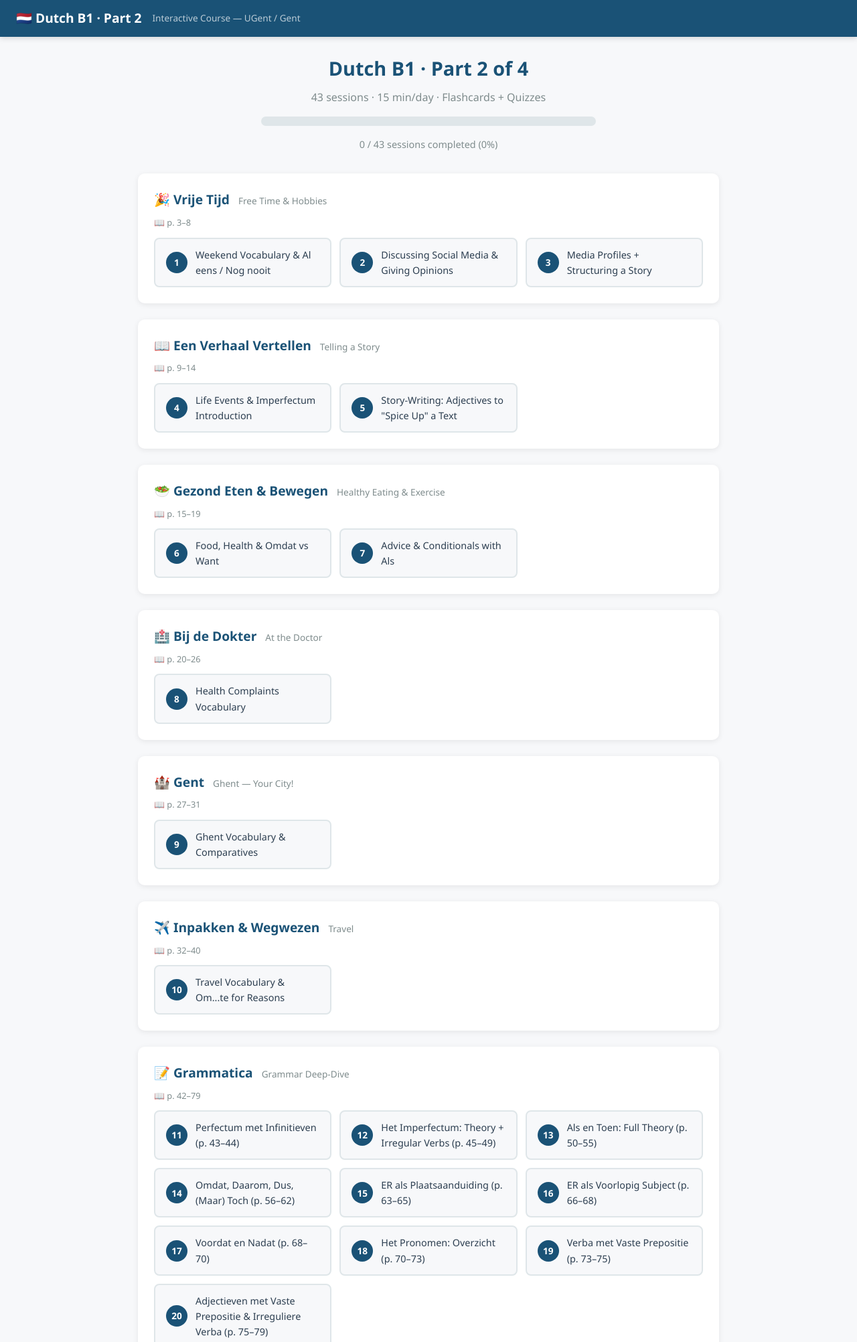
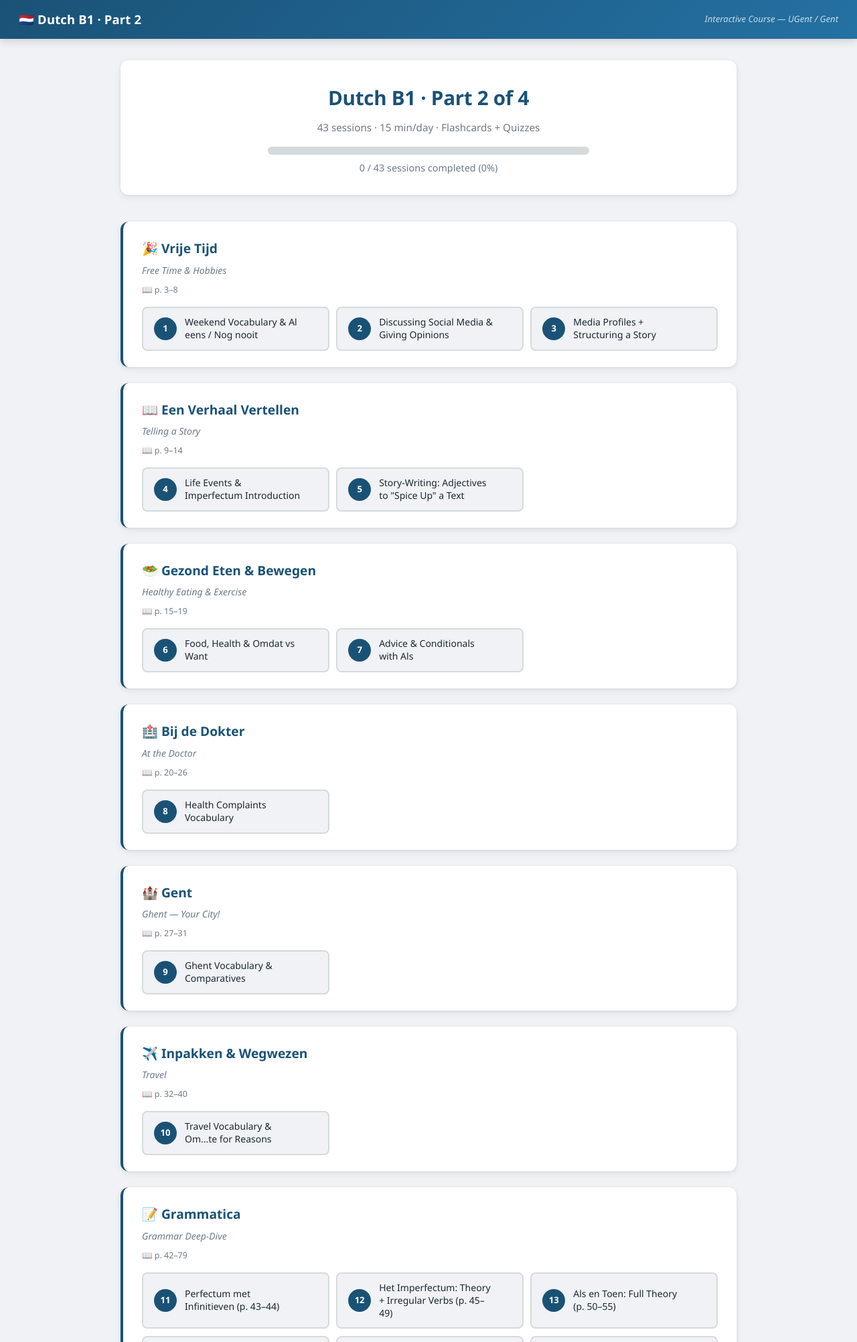
Before and after one commit to KKural/Dutch, a Flask app: page / in a window 1280 px wide. Shown: the top 2004 px of the page at 67% size. Run offline with Flask 3, Linux system fonts and the light colour scheme.

Commit message:
UI improvements: alignment, nav, chapter cards, session tiles, tabs, spacing

```diff
--- a/static/style.css
+++ b/static/style.css
@@ -1,17 +1,20 @@
 /* ===== VARIABLES ===== */
 :root {
-    --bg: #f7f8fa;
+    --bg: #f0f2f5;
     --card: #ffffff;
     --primary: #1a5276;
-    --accent: #f39c12;
-    --success: #27ae60;
-    --danger: #e74c3c;
-    --warn: #e67e22;
-    --text: #2c3e50;
-    --muted: #7f8c8d;
-    --border: #dfe6e9;
-    --radius: 10px;
-    --shadow: 0 2px 8px rgba(0, 0, 0, 0.08);
+    --primary-light: #2471a3;
+    --accent: #e67e22;
+    --success: #1e8449;
+    --danger: #c0392b;
+    --warn: #d68910;
+    --text: #1c2833;
+    --muted: #6c7a89;
+    --border: #d5dbdb;
+    --radius: 12px;
+    --radius-sm: 8px;
+    --shadow: 0 1px 4px rgba(0,0,0,.07), 0 4px 12px rgba(0,0,0,.06);
+    --shadow-md: 0 2px 8px rgba(0,0,0,.10), 0 6px 20px rgba(0,0,0,.08);
 }
 
 /* ===== RESET ===== */
@@ -27,72 +30,84 @@ body {
     font-family: 'Segoe UI', system-ui, -apple-system, sans-serif;
     background: var(--bg);
     color: var(--text);
-    line-height: 1.6;
+    line-height: 1.65;
+    font-size: 16px;
 }
 
 /* ===== NAV ===== */
 .topnav {
-    background: var(--primary);
+    background: linear-gradient(135deg, var(--primary) 0%, var(--primary-light) 100%);
     color: #fff;
-    padding: .75rem 1.5rem;
+    padding: .85rem 1.75rem;
     display: flex;
     align-items: center;
     gap: 1rem;
     position: sticky;
     top: 0;
     z-index: 100;
-    box-shadow: 0 2px 8px rgba(0, 0, 0, .15);
+    box-shadow: 0 2px 12px rgba(0, 0, 0, .18);
 }
 
 .logo {
     color: #fff;
     text-decoration: none;
     font-weight: 700;
-    font-size: 1.2rem;
+    font-size: 1.15rem;
+    letter-spacing: .01em;
 }
 
 .nav-sub {
-    color: rgba(255, 255, 255, .7);
-    font-size: .85rem;
+    color: rgba(255, 255, 255, .75);
+    font-size: .82rem;
+    margin-left: auto;
+    font-style: italic;
 }
 
 /* ===== CONTAINER ===== */
 .container {
-    max-width: 900px;
+    max-width: 960px;
     margin: 0 auto;
-    padding: 1.5rem 1rem;
+    padding: 2rem 1.25rem;
+    min-height: calc(100vh - 56px - 72px);
 }
 
 /* ===== HERO ===== */
 .hero {
     text-align: center;
-    margin-bottom: 2rem;
+    margin-bottom: 2.5rem;
+    background: var(--card);
+    border-radius: var(--radius);
+    padding: 2rem 1.5rem 1.75rem;
+    box-shadow: var(--shadow);
 }
 
 .hero h1 {
-    font-size: 1.8rem;
+    font-size: 1.85rem;
     color: var(--primary);
+    font-weight: 700;
+    letter-spacing: -.01em;
 }
 
 .subtitle {
     color: var(--muted);
-    margin: .5rem 0;
+    margin: .5rem 0 .25rem;
+    font-size: .95rem;
 }
 
 .progress-bar-wrap {
     background: var(--border);
     border-radius: 20px;
-    height: 14px;
-    max-width: 500px;
-    margin: 1rem auto;
+    height: 12px;
+    max-width: 480px;
+    margin: 1rem auto .5rem;
     overflow: hidden;
 }
 
 .progress-bar {
-    background: linear-gradient(90deg, var(--accent), var(--success));
+    background: linear-gradient(90deg, var(--primary-light), var(--success));
     height: 100%;
     border-radius: 20px;
-    transition: width .5s ease;
+    transition: width .6s ease;
 }
 
 .progress-text {
@@ -104,73 +119,88 @@ body {
 .chapter-card {
     background: var(--card);
     border-radius: var(--radius);
-    padding: 1.5rem;
+    padding: 1.5rem 1.75rem;
     margin-bottom: 1.5rem;
     box-shadow: var(--shadow);
+    border-left: 4px solid var(--primary);
+    transition: box-shadow .2s;
+}
+
+.chapter-card:hover {
+    box-shadow: var(--shadow-md);
 }
 
 .chapter-card h2 {
     color: var(--primary);
     font-size: 1.2rem;
-    margin-bottom: .5rem;
+    font-weight: 700;
+    margin-bottom: .3rem;
+    display: flex;
+    align-items: center;
+    gap: .5rem;
 }
 
-.chapter-card h2 small {
+.ch-desc {
     color: var(--muted);
-    font-weight: 400;
-    font-size: .85rem;
-    margin-left: .5rem;
+    font-size: .875rem;
+    margin-bottom: .5rem;
+    font-style: italic;
 }
 
 .book-ref {
     color: var(--muted);
-    font-size: .8rem;
-    margin-bottom: .75rem;
+    font-size: .78rem;
+    margin-bottom: .9rem;
+    display: flex;
+    align-items: center;
+    gap: .3rem;
 }
 
 /* ===== SESSION GRID ===== */
 .session-grid {
     display: grid;
-    grid-template-columns: repeat(auto-fill, minmax(250px, 1fr));
-    gap: .75rem;
+    grid-template-columns: repeat(auto-fill, minmax(260px, 1fr));
+    gap: .65rem;
 }
 
 .session-tile {
     display: flex;
     align-items: center;
     gap: .75rem;
-    padding: .75rem 1rem;
+    padding: .75rem 2.5rem .75rem 1rem;
     background: var(--bg);
     border: 2px solid var(--border);
-    border-radius: 8px;
+    border-radius: var(--radius-sm);
     text-decoration: none;
     color: var(--text);
-    transition: all .2s;
+    transition: all .18s;
     position: relative;
+    min-height: 56px;
 }
 
 .session-tile:hover {
     border-color: var(--accent);
     transform: translateY(-2px);
     box-shadow: var(--shadow);
+    background: #fff;
 }
 
 .session-tile.done {
     border-color: var(--success);
-    background: #eafaf1;
+    background: #edfaf4;
 }
 
 .session-num {
     background: var(--primary);
     color: #fff;
-    width: 32px;
-    height: 32px;
+    width: 34px;
+    height: 34px;
     border-radius: 50%;
     display: flex;
     align-items: center;
     justify-content: center;
     font-weight: 700;
-    font-size: .85rem;
+    font-size: .82rem;
     flex-shrink: 0;
 }
 
@@ -179,17 +209,19 @@ body {
 }
 
 .session-title {
-    font-size: .9rem;
+    font-size: .875rem;
+    line-height: 1.35;
 }
 
 .badge {
     position: absolute;
-    top: 4px;
-    right: 8px;
-    font-size: .7rem;
-    padding: 2px 6px;
-    border-radius: 10px;
+    top: 5px;
+    right: 6px;
+    font-size: .65rem;
+    padding: 2px 5px;
+    border-radius: 8px;
     font-weight: 700;
+    line-height: 1.4;
 }
 
 .done-badge {
--- a/templates/index.html
+++ b/templates/index.html
@@ -13,7 +13,8 @@
 
 {% for ch in chapters %}
 <section class="chapter-card">
-    <h2>{{ ch.icon }} {{ ch.name }} <small>{{ ch.desc }}</small></h2>
+    <h2>{{ ch.icon }} {{ ch.name }}</h2>
+    <p class="ch-desc">{{ ch.desc }}</p>
     <p class="book-ref">📖 {{ ch.pages }}</p>
     <div class="session-grid">
         {% for sid in ch.sessions %}
```
Also changed, not shown: other parts of static/style.css (+46 -15 lines).
